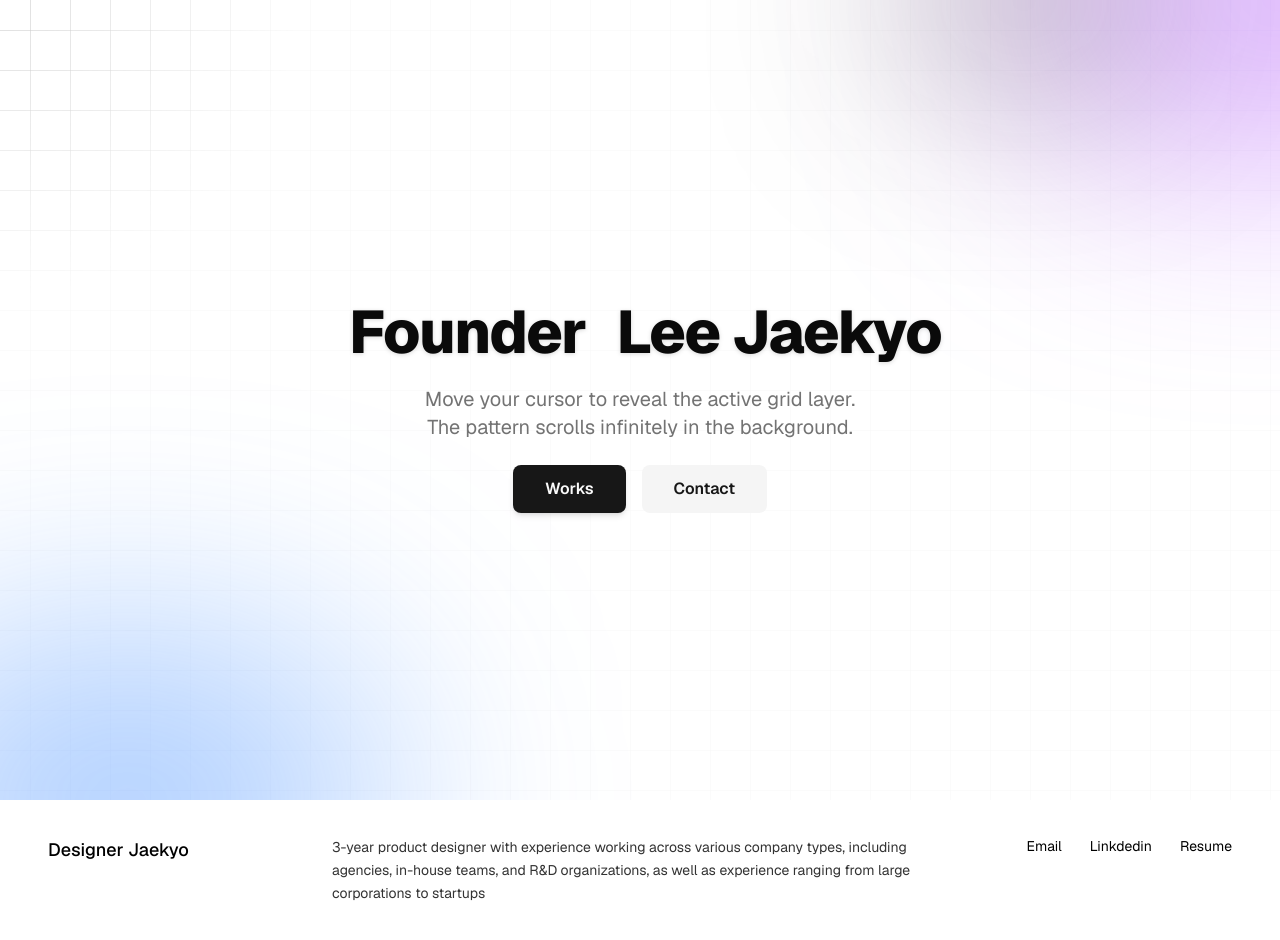
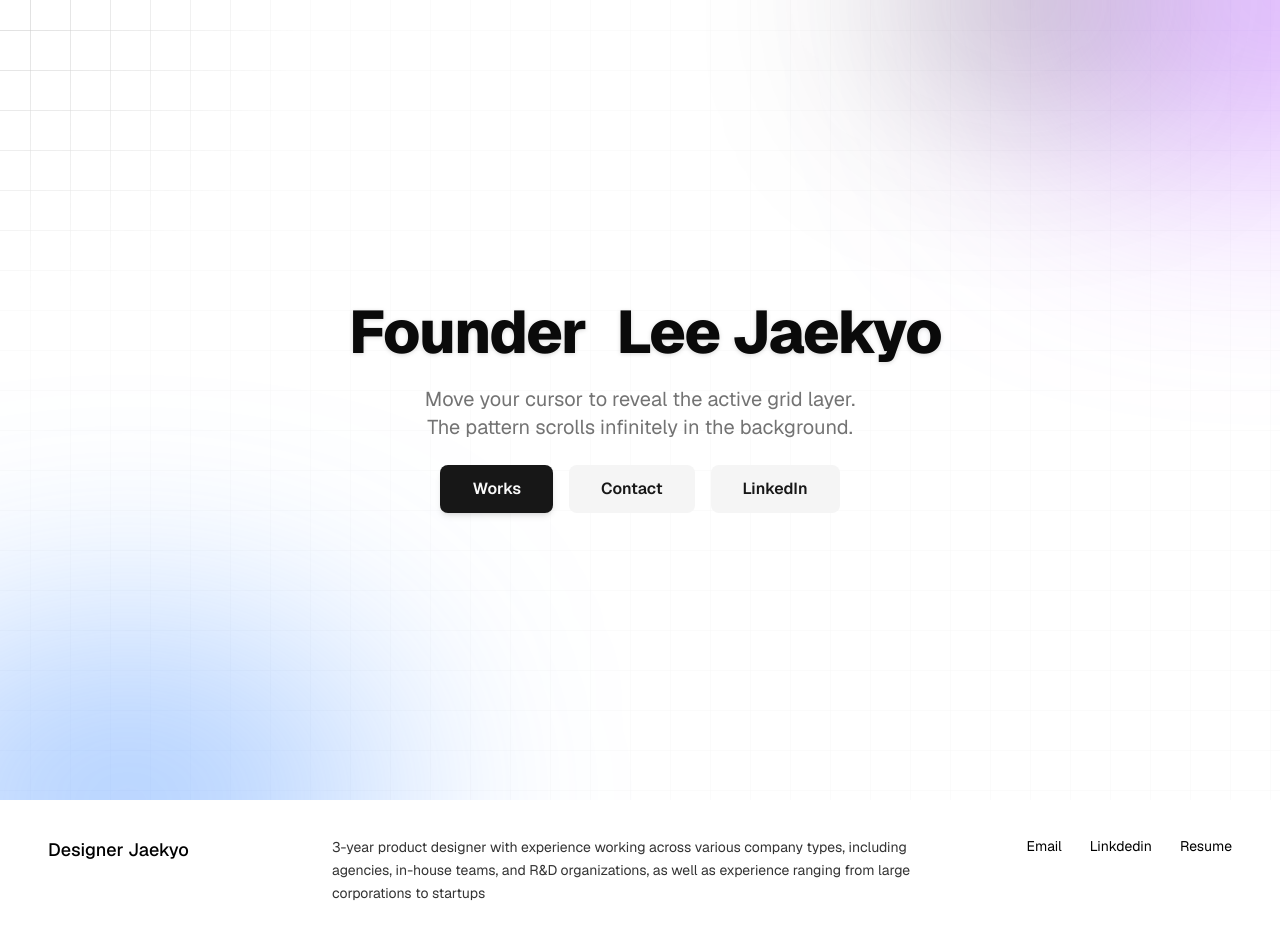
Before and after one commit to librekylee327-ux/Portfolio-trail, a Next.js app: page / in a window 1280 px wide. Shown: the top 940 px of the page. Built offline with nearby package versions, Linux system fonts and the light colour scheme.

Commit message:
링크드인 버튼 클릭 이벤트 추가 및 OG image 적용

```diff
--- a/app/layout.tsx
+++ b/app/layout.tsx
@@ -13,8 +13,13 @@ const geistMono = Geist_Mono({
 });
 
 export const metadata: Metadata = {
-  title: "Create Next App",
-  description: "Generated by create next app",
+  title: "프로덕트 디자이너 이재교",
+  description: "Product Designer Lee Jaekyo",
+  openGraph: {
+    title: "프로덕트 디자이너 이재교",
+    description: "Product Designer Lee Jaekyo",
+    images: [{ url: "/og-image.png", width: 1200, height: 630 }],
+  },
 };
 
 export default function RootLayout({
--- a/components/ui/the-infinite-grid.tsx
+++ b/components/ui/the-infinite-grid.tsx
@@ -4,7 +4,6 @@ import {
   motion,
   AnimatePresence,
   useMotionValue,
-  useTransform,
   useMotionTemplate,
   useAnimationFrame,
 } from "framer-motion";
@@ -109,6 +108,14 @@ export const Component = () => {
           >
             Contact
           </button>
+          <a
+            href="http://linkedin.com/in/jaekyolee"
+            target="_blank"
+            rel="noopener noreferrer"
+            className="px-8 py-3 bg-secondary text-secondary-foreground font-semibold rounded-md hover:bg-secondary/80 transition-all active:scale-95"
+          >
+            LinkedIn
+          </a>
         </div>
       </div>
     </div>
```
Also changed, not shown: public/og-image.png (added).
